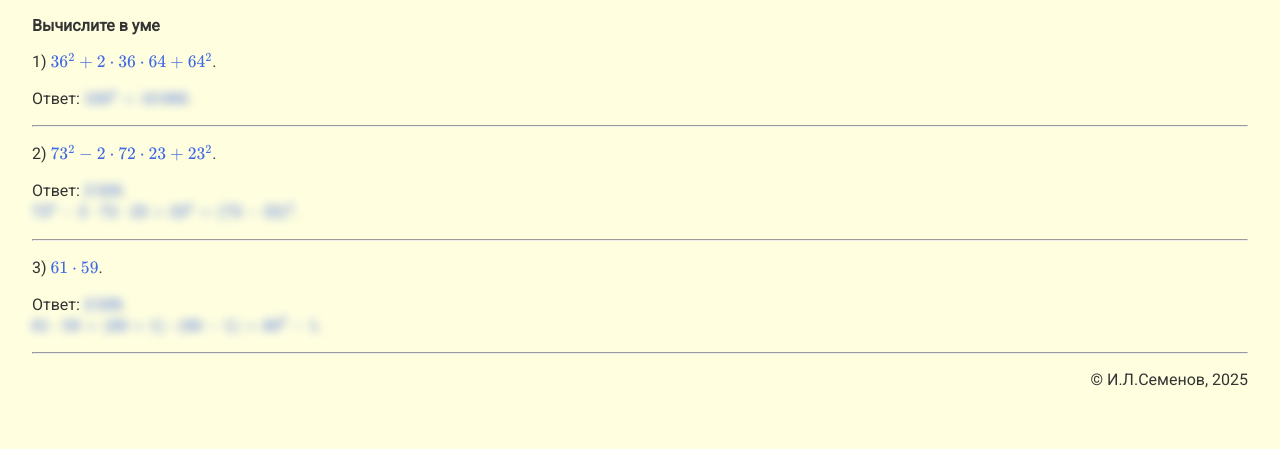
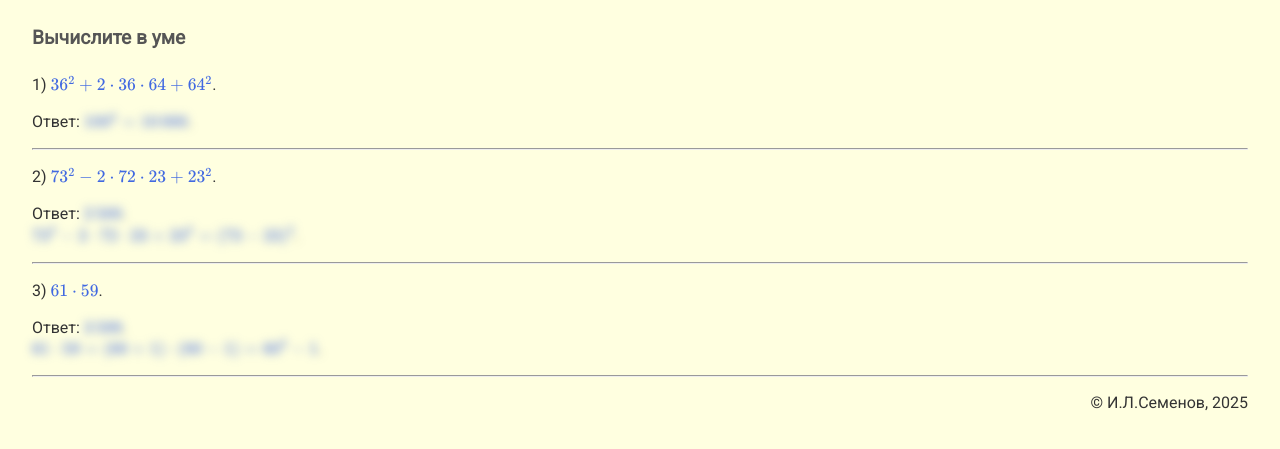
Before and after one commit to igorlsemenov/math, a Jekyll site: the page built from алгебра/7/ф-лы_сокр._умножения/4.md, in a window 1280 px wide. Shown: the top 449 px of the page. Built offline with Jekyll 4.4.1, drawn with Linux system fonts in a browser that asks for light colours.

Commit message:
Update 4.md

```diff
--- a/алгебра/7/ф-лы_сокр._умножения/4.md
+++ b/алгебра/7/ф-лы_сокр._умножения/4.md
@@ -3,7 +3,7 @@ layout: default
 title: Вычислите в уме
 ---
 
-**Вычислите в уме**
+#### Вычислите в уме
 
 1) $36^2 + 2 \cdot 36 \cdot 64 + 64^2$.
 
```
